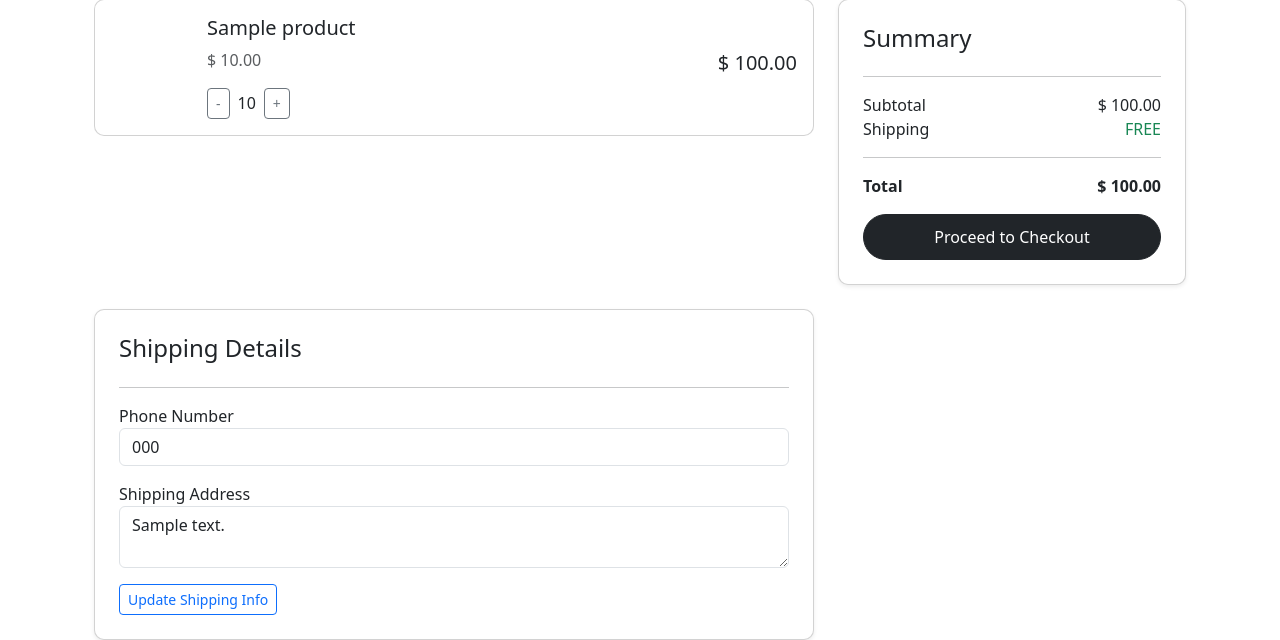
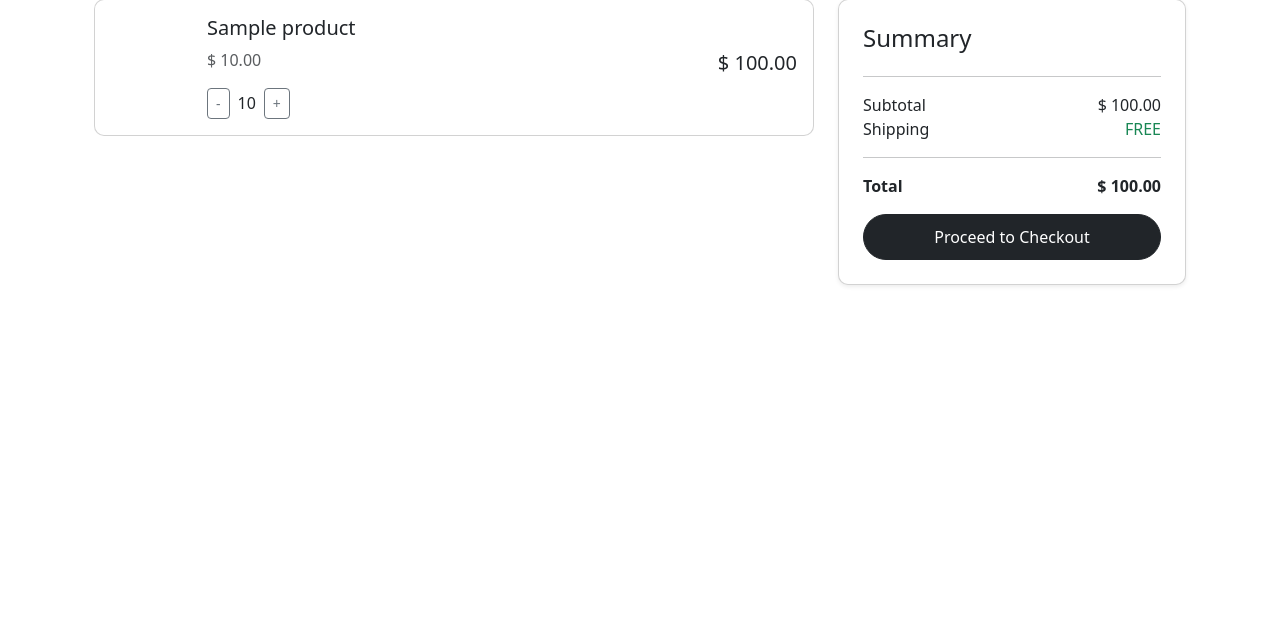
Before and after one commit to Binteimran853/Django-Task, a Django app: page /cart/ in a window 1280 px wide. Shown: the part 170-810 px from the top of the page. After the commit the page ends 456 px from the top, so only its background shows below. Run offline with Django 5.2, Linux system fonts and the light colour scheme; a user stored in the database is signed in; tables that the repository leaves empty hold one stand-in row (values such as "Sample post").

Commit message:
update shipping details

```diff
--- a/Order/models.py
+++ b/Order/models.py
@@ -5,6 +5,7 @@ from products.models import Product
 
 
 class Order(models.Model):
+
     user = models.ForeignKey(settings.AUTH_USER_MODEL, on_delete=models.CASCADE)
     total_amount = models.DecimalField(max_digits=10, decimal_places=2)
     payment_status = models.CharField(
@@ -12,8 +13,12 @@ class Order(models.Model):
         choices=[("Pending", "Pending"), ("Paid", "Paid")],
         default="Pending",
     )
+
     created_at = models.DateTimeField(auto_now_add=True)
     receipt_url = models.URLField(max_length=500, null=True, blank=True)
+    phone = models.CharField(max_length=20, null=True, blank=True)
+    address = models.TextField(null=True, blank=True)
+
 
     def __str__(self):
         return f"Order {self.id} - {self.user.username}"
--- a/templates/cart.html
+++ b/templates/cart.html
@@ -92,25 +92,25 @@
 
             </div>
         </div>
-		<div class="col-md-8">
-    <div class="card p-4 mt-4 shadow-sm">
-        <h4>Shipping Details</h4>
-        <hr>
-        <form method="POST">
-            {% csrf_token %}
-            <div class="mb-3">
-                <label>Phone Number</label>
-                {{ shipping_form.phone }}
-            </div>
-            <div class="mb-3">
-                <label>Shipping Address</label>
-                {{ shipping_form.address }}
-            </div>
-            <button type="submit" name="update_shipping" class="btn btn-outline-primary btn-sm">
-                Update Shipping Info
-            </button>
-        </form>
-    </div>
+<!--		<div class="col-md-8">-->
+<!--    <div class="card p-4 mt-4 shadow-sm">-->
+<!--        <h4>Shipping Details</h4>-->
+<!--        <hr>-->
+<!--        <form method="POST">-->
+<!--            {% csrf_token %}-->
+<!--            <div class="mb-3">-->
+<!--                <label>Phone Number</label>-->
+<!--                {{ shipping_form.phone }}-->
+<!--            </div>-->
+<!--            <div class="mb-3">-->
+<!--                <label>Shipping Address</label>-->
+<!--                {{ shipping_form.address }}-->
+<!--            </div>-->
+<!--            <button type="submit" name="update_shipping" class="btn btn-outline-primary btn-sm">-->
+<!--                Update Shipping Info-->
+<!--            </button>-->
+<!--        </form>-->
+<!--    </div>-->
 </div>
 
     </div>
```
Also changed, not shown: Order/views.py (+14 -0 lines), ecomerce/settings.py (+6 -10 lines).
